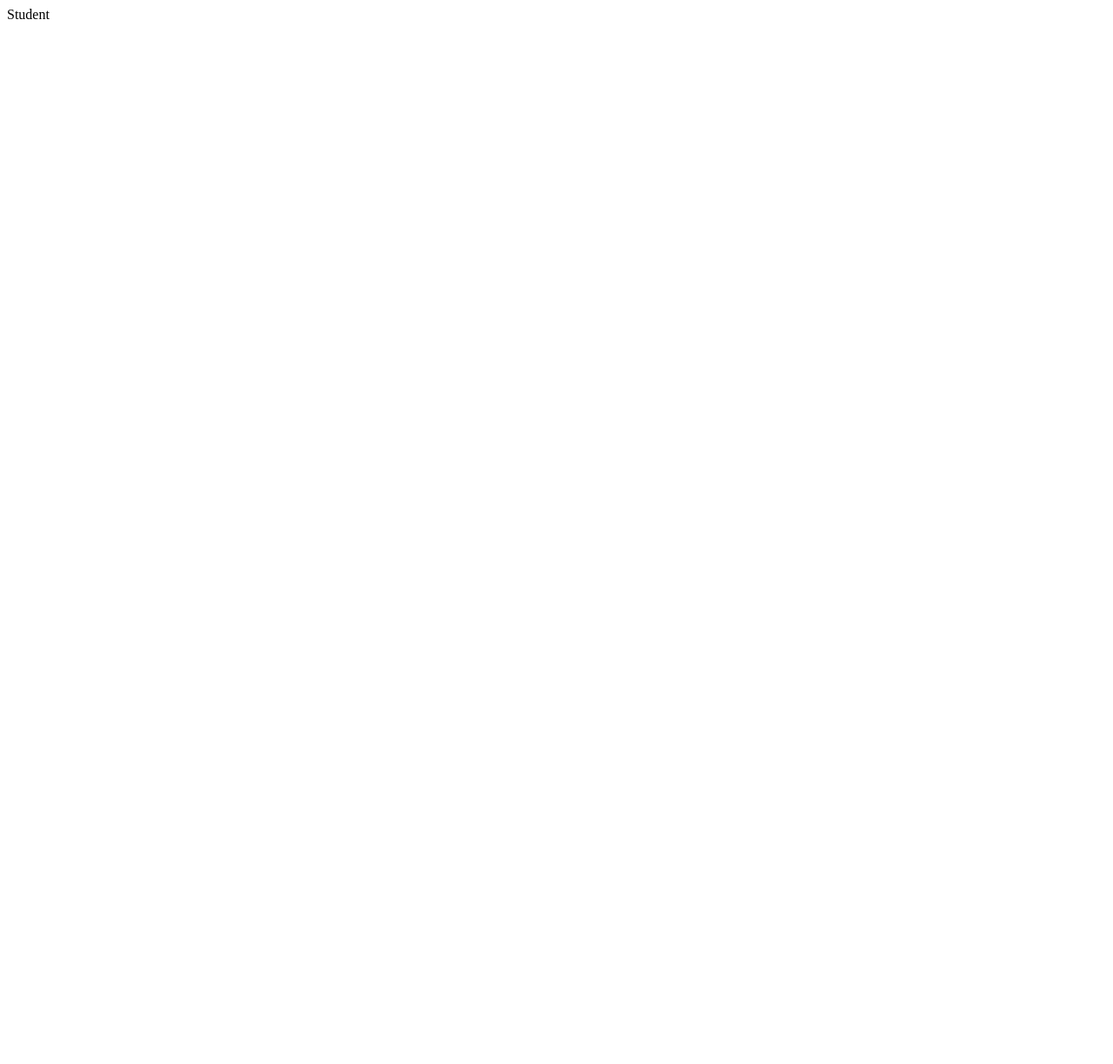
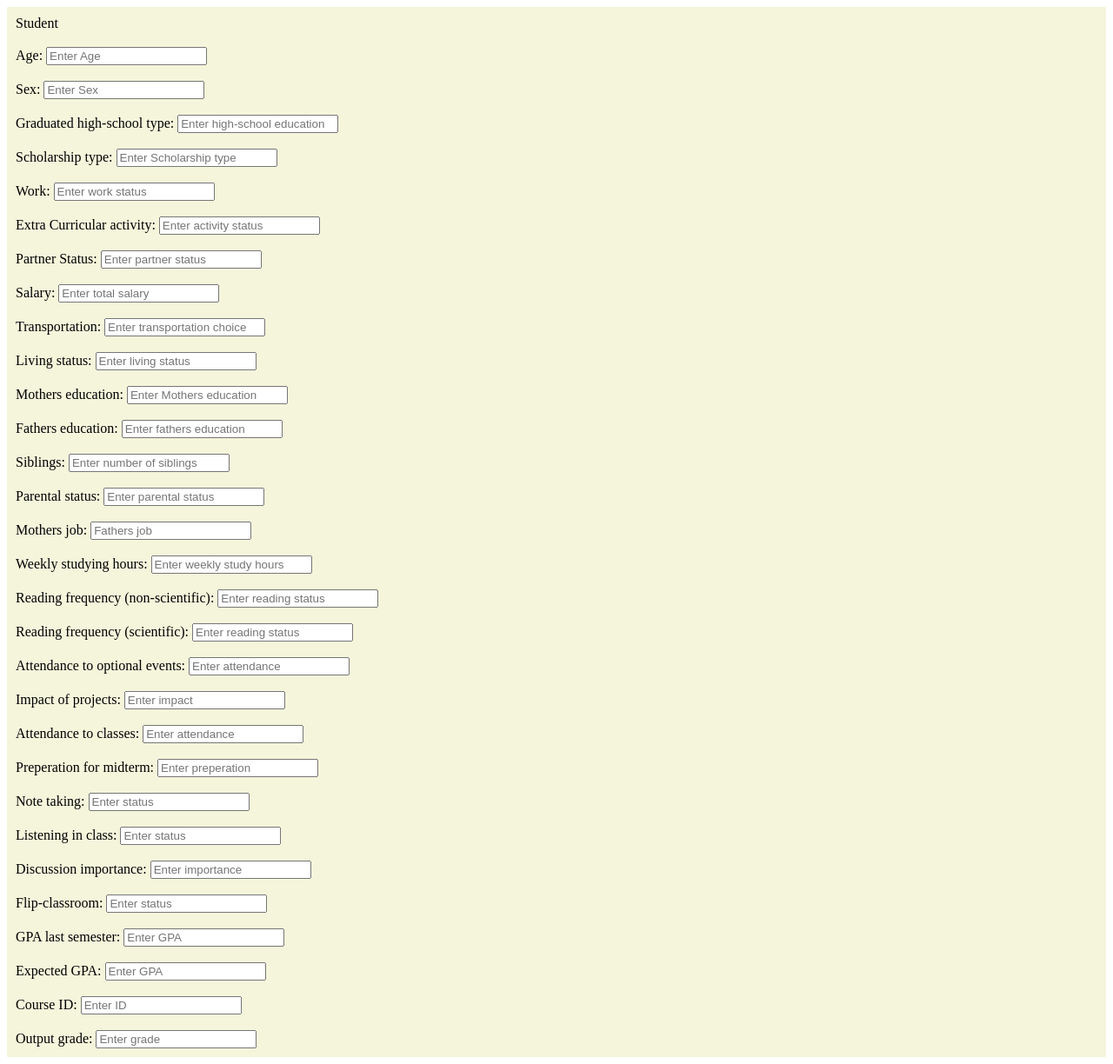
Before and after one commit to ericlove02/StudySense, a React (Create React App) app in the folder client/: page /student in a window 1280 px wide. Shown: the whole page at 87% size. Before the commit the page ends 800 px from the top, so only its background shows below. Built offline with nearby package versions, Linux system fonts and the light colour scheme.

Commit message:
boxes for input in student and background col

```diff
--- a/client/package.json
+++ b/client/package.json
@@ -8,6 +8,7 @@
     "@testing-library/react": "^13.4.0",
     "@testing-library/user-event": "^13.5.0",
     "react": "^18.2.0",
+    "react-bootstrap": "^2.9.1",
     "react-dom": "^18.2.0",
     "react-router-dom": "^6.18.0",
     "react-scripts": "5.0.1",
--- a/client/src/pages/Student.js
+++ b/client/src/pages/Student.js
@@ -1,11 +1,92 @@
 import React from 'react'
 
-function Student() {
+
+import Form from 'react-bootstrap/Form';
+import InputGroup from 'react-bootstrap/InputGroup';
+
+function MultipleInputsExample({ label, placeholder }) {
     return (
-        <div>
-            Student
+      <div className="container">
+
+        <div className="box">
+        <InputGroup className="mb-3" style={{ backgroundColor: '#F5F5DC' }}>
+            <InputGroup.Text>{label}</InputGroup.Text>
+            <Form.Control aria-label={label} placeholder={placeholder} />
+          </InputGroup>
         </div>
-    )
-}
+      </div>
+    );
+  }
+  function Student() {
+    return (
+        <div style={{ backgroundColor: '#F5F5DC', padding: '10px' }}>
 
-export default Student;
+        Student
+        <br />
+        <br />
+        <MultipleInputsExample label="Age: " placeholder="Enter Age" />
+        <br />
+        <MultipleInputsExample label="Sex: " placeholder="Enter Sex" />
+        <br />
+        <MultipleInputsExample label="Graduated high-school type: " placeholder="Enter high-school education" />
+        <br />
+        <MultipleInputsExample label="Scholarship type: " placeholder="Enter Scholarship type" />
+        <br />
+        <MultipleInputsExample label="Work: " placeholder="Enter work status" />
+        <br />
+        <MultipleInputsExample label="Extra Curricular activity: " placeholder="Enter activity status" />
+        <br />
+        <MultipleInputsExample label="Partner Status: "placeholder="Enter partner status" />
+        <br />
+        <MultipleInputsExample label="Salary: " placeholder="Enter total salary" />
+        <br />
+        <MultipleInputsExample label="Transportation: " placeholder="Enter transportation choice" />
+        <br />
+        <MultipleInputsExample label="Living status: " placeholder="Enter living status" />
+        <br />
+        <MultipleInputsExample label="Mothers education: " placeholder="Enter Mothers education" />
+        <br />
+        <MultipleInputsExample label="Fathers education: " placeholder="Enter fathers education" />
+        <br />
+        <MultipleInputsExample label="Siblings: " placeholder="Enter number of siblings" />
+        <br />
+        <MultipleInputsExample label="Parental status: " placeholder="Enter parental status" />
+        <br />
+        <MultipleInputsExample label="Mothers job: " placeholder="Fathers job" />
+        <br />
+        <MultipleInputsExample label="Weekly studying hours: " placeholder="Enter weekly study hours" />
+        <br />
+        <MultipleInputsExample label="Reading frequency (non-scientific): " placeholder="Enter reading status" />
+        <br />
+        <MultipleInputsExample label = "Reading frequency (scientific): " placeholder="Enter reading status" />
+        <br />
+        <MultipleInputsExample label="Attendance to optional events: " placeholder="Enter attendance" />
+        <br />
+        <MultipleInputsExample label="Impact of projects: " placeholder="Enter impact" />
+        <br />
+        <MultipleInputsExample label="Attendance to classes: " placeholder="Enter attendance" />
+        <br />
+        <MultipleInputsExample label="Preperation for midterm: " placeholder="Enter preperation" />
+        <br />
+        <MultipleInputsExample label="Note taking: " placeholder="Enter status" />
+        <br />
+        <MultipleInputsExample label="Listening in class: " placeholder="Enter status" />
+        <br />
+        <MultipleInputsExample label="Discussion importance: " placeholder="Enter importance" />
+        <br />
+        <MultipleInputsExample label="Flip-classroom: " placeholder="Enter status" />
+        <br />
+        <MultipleInputsExample label="GPA last semester: " placeholder="Enter GPA" />
+        <br />
+        <MultipleInputsExample label="Expected GPA: " placeholder="Enter GPA" />
+        <br />
+        <MultipleInputsExample label="Course ID: " placeholder="Enter ID" />
+        <br />
+        <MultipleInputsExample label="Output grade: " placeholder="Enter grade" />
+
+      </div>
+
+    );
+  }
+
+  export default Student;
```
Also changed, not shown: 1 other file (tests, documents, lock files or other folders).
